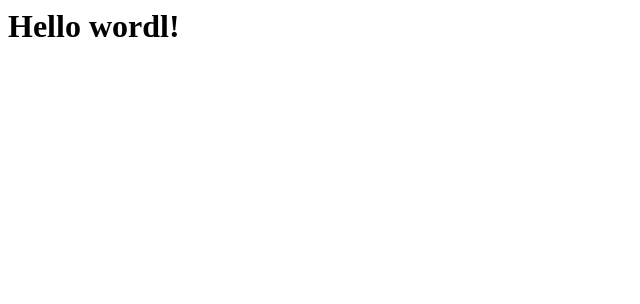
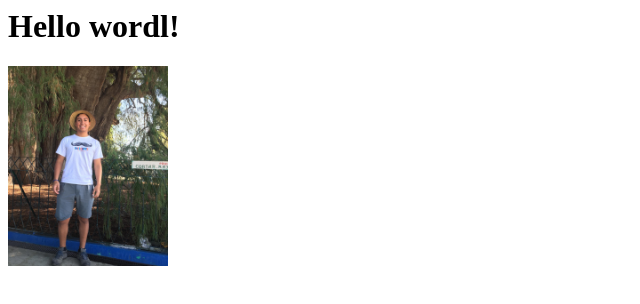
Before and after one commit to jcero10/jcero10.github.io, a plain HTML site: page index.html in a window 1280 px wide. Shown: the whole page, without its empty margins (0-640 px from the left). Drawn offline with Linux system fonts and the light colour scheme.

Commit message:
add image

```diff
--- a/index.html
+++ b/index.html
@@ -1,3 +1,6 @@
 <html>
     <h1>Hello wordl!</h1>
+    <div>
+        <img src="jcr.jpg" height="200">
+    </div>
 </html>
```
Also changed, not shown: jcr.jpg (added).
